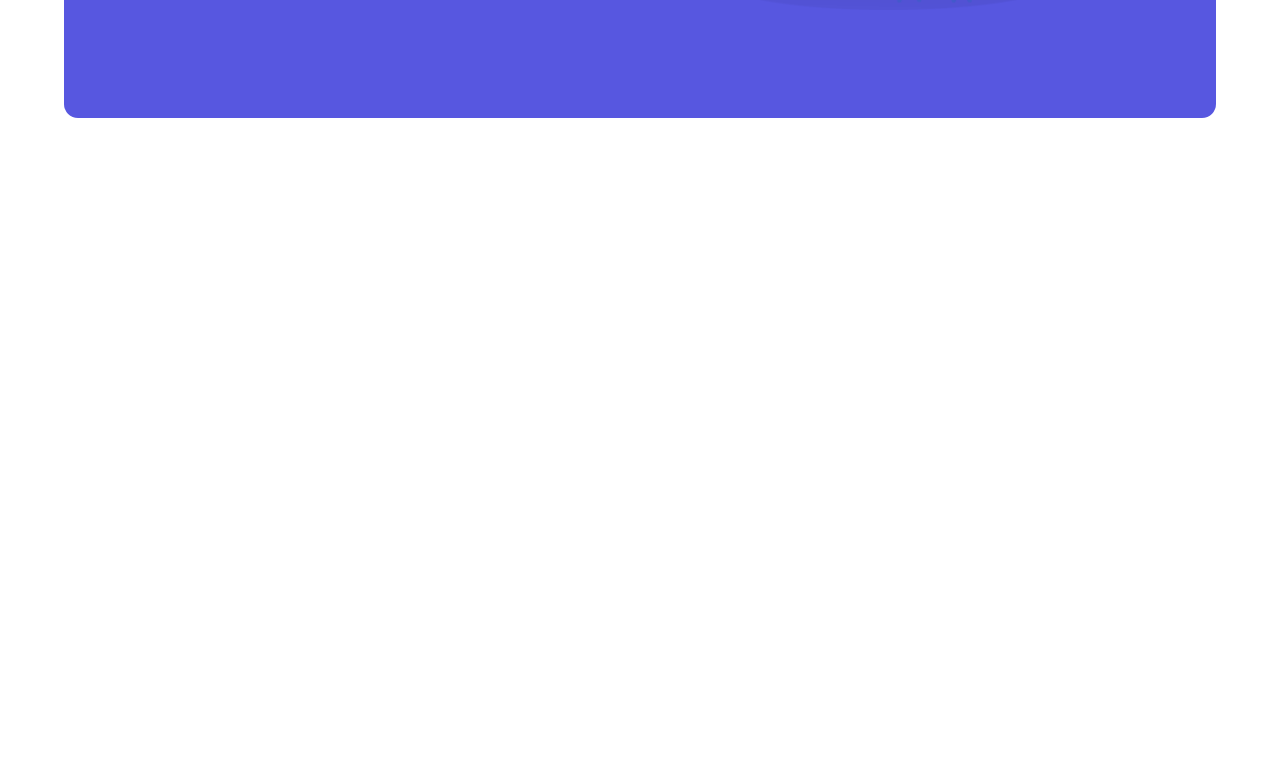
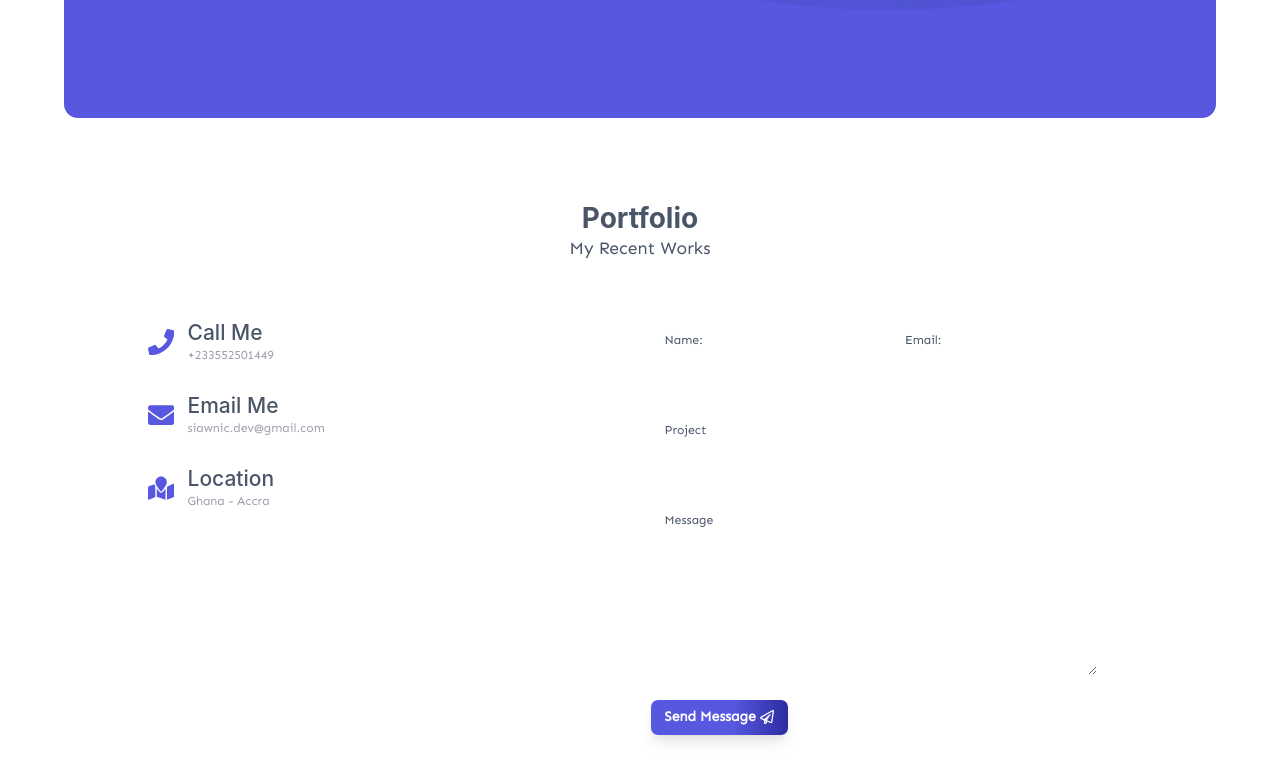
Before and after one commit to ayequill/siaw.dev, a React (Create React App) app: page / in a window 1280 px wide. Shown: the part 5250-6030 px from the top of the page. Before the commit the page ends 5410 px from the top, so only its background shows below. Built offline with nearby package versions, Linux system fonts and the light colour scheme.

Commit message:
Updated styling

```diff
--- a/src/App.tsx
+++ b/src/App.tsx
@@ -8,9 +8,9 @@ import { Skills } from './components/Skills';
 import { theme } from './theme/chakra.theme';
 import { SectionWrapper } from './components/SectionWrapper';
 import Project from './components/Project';
+import Contact from './components/ContactForm';
 export default function App() {
 	return (
-		// eslint-disable-next-line @typescript-eslint/no-unsafe-assignment
 		<ChakraProvider theme={theme} resetCSS>
 			<NavigationBar />
 			<SectionWrapper>
@@ -20,6 +20,7 @@ export default function App() {
 				<Qualification />
 				<Portfolio />
 				<Project />
+				<Contact />
 			</SectionWrapper>
 		</ChakraProvider>
 	);
--- a/src/components/ContactForm.tsx
+++ b/src/components/ContactForm.tsx
@@ -4,88 +4,221 @@ import {
 	FaPhone,
 	FaRegPaperPlane,
 } from 'react-icons/fa';
-import { Box, Heading, Text, Grid } from '@chakra-ui/react';
+import {
+	Box,
+	Heading,
+	Text,
+	Grid,
+	Textarea,
+	Input,
+	Flex,
+	Icon,
+	Button,
+} from '@chakra-ui/react';
 export default function Contact() {
 	return (
-		<Box as="section" className="contact section" id="contact">
+		<Box
+			as="section"
+			className="contact section"
+			id="contact"
+			layerStyle="sectionStyles"
+			mb="3rem"
+		>
 			<Heading fontSize={['1.5rem', '2rem']} textAlign="center">
 				Portfolio
 			</Heading>
 			<Text fontSize="xl" mb={[12, 16]} textAlign="center">
 				My Recent Works
 			</Text>
-			<Grid className="contact__container container grid">
+			<Grid gap="1.5rem" gridTemplateColumns={[null, 'repeat(2,1fr)']}>
 				<Box>
-					<Box className="contact__information">
-						<FaPhone className="contact__icon" />
+					<Flex mb={8} alignItems="center" gap="0.2rem">
+						<Icon
+							as={FaPhone}
+							fontSize="3xl"
+							color="brand.primary"
+							mr=".75rem"
+						/>
 						<Box>
-							<Heading className="contact__title">Call Me</Heading>
-							<Text className="contact__subtitle">+233552501449</Text>
+							<Heading fontSize="2xl" fontWeight="500">
+								Call Me
+							</Heading>
+							<Text color="brand.textSecondary">+233552501449</Text>
 						</Box>
-					</Box>
+					</Flex>
 
-					<Box className="contact__information">
-						<FaEnvelope className="contact__icon" />
+					<Flex
+						mb={8}
+						className="contact__information"
+						alignItems="center"
+						gap="0.2rem"
+					>
+						<Icon
+							as={FaEnvelope}
+							fontSize="3xl"
+							color="brand.primary"
+							mr=".75rem"
+						/>
 						<Box>
-							<Heading className="contact__title">Email Me</Heading>
-							<Text className="contact__subtitle">siawnic.dev@gmail.com</Text>
+							<Heading fontSize="2xl" fontWeight="500">
+								Email Me
+							</Heading>
+							<Text color="brand.textSecondary">siawnic.dev@gmail.com</Text>
 						</Box>
-					</Box>
+					</Flex>
 
-					<Box className="contact__information">
-						<FaMapMarked className="contact__icon" />
+					<Flex mb={8} alignItems="center" gap="0.2rem">
+						<Icon
+							as={FaMapMarked}
+							fontSize="3xl"
+							color="brand.primary"
+							mr=".75rem"
+						/>
 						<Box>
-							<Heading className="contact__title">Location</Heading>
-							<Text className="contact__subtitle">Ghana - Accra</Text>
+							<Heading fontSize="2xl" fontWeight="500">
+								Location
+							</Heading>
+							<Text color="brand.textSecondary">Ghana - Accra</Text>
 						</Box>
-					</Box>
+					</Flex>
 				</Box>
-				<form name="contact__form" method="POST" className="contact__form grid">
+				<Grid
+					as="form"
+					gap={['1.5rem']}
+					name="contact__form"
+					method="POST"
+					className="contact__form grid"
+					width={[null, null, '460px']}
+				>
 					<input type="hidden" name="form-name" value="contact__form" />
-					<Box className="contact__inputs grid">
-						<Box className="contact__content">
-							<label htmlFor="" className="contact__label">
+					<Grid gap={['1.5rem']} gridTemplateColumns={[null, 'repeat(2, 1fr)']}>
+						<Box
+							bg="brand.inputColor"
+							borderRadius=".5rem"
+							p={['0.75rem 1rem 0.25rem']}
+						>
+							<label
+								color="brand.titleColor"
+								htmlFor="name"
+								className="contact__label"
+							>
 								Name:{' '}
 							</label>
-							<input type="text" name="name" className="contact__input" />
+							<Input
+								w={['100%']}
+								bg="brand.inputColor"
+								color="brand.textColor"
+								border="none"
+								outline="none"
+								p={['0.25rem 0.5rem .5rem 0']}
+								type="text"
+								name="name"
+								focusBorderColor="none"
+								className="contact__input"
+							/>
 						</Box>
-						<Box className="contact__content">
-							<label htmlFor="" className="contact__label">
+						<Box
+							className="contact__content"
+							bg="brand.inputColor"
+							borderRadius=".5rem"
+							p={['0.75rem 1rem 0.25rem']}
+						>
+							<label
+								color="brand.titleColor"
+								htmlFor="email"
+								className="contact__label"
+							>
 								Email:{' '}
 							</label>
-							<input type="email" name="email" className="contact__input" />
+							<Input
+								w={['100%']}
+								bg="brand.inputColor"
+								color="brand.textColor"
+								border="none"
+								outline="none"
+								p={['0.25rem 0.5rem .5rem 0']}
+								type="email"
+								name="email"
+								className="contact__input"
+							/>
 						</Box>
-					</Box>
-					<Box className="contact__content">
-						<label htmlFor="" className="contact__label">
+					</Grid>
+					<Box
+						className="contact__content"
+						bg="brand.inputColor"
+						borderRadius=".5rem"
+						p={['0.75rem 1rem 0.25rem']}
+					>
+						<label
+							color="brand.titleColor"
+							htmlFor="project"
+							className="contact__label"
+						>
 							Project{' '}
 						</label>
-						<input type="text" name="project" className="contact__input" />
+						<Input
+							w={['100%']}
+							bg="brand.inputColor"
+							color="brand.textColor"
+							border="none"
+							outline="none"
+							p={['0.25rem 0.5rem .5rem 0']}
+							type="text"
+							name="project"
+							className="contact__input"
+						/>
 					</Box>
-					<Box className="contact__content">
-						<label htmlFor="" className="contact__label">
+					<Box
+						className="contact__content"
+						bg="brand.inputColor"
+						borderRadius=".5rem"
+						p={['0.75rem 1rem 0.25rem']}
+					>
+						<label
+							color="brand.titleColor"
+							htmlFor=""
+							className="contact__label"
+						>
 							Message{' '}
 						</label>
-						<textarea
+						<Textarea
+							w={['100%']}
+							bg="brand.inputColor"
+							color="brand.textColor"
+							border="none"
+							outline="none"
+							p={['0.25rem 0.5rem .5rem 0']}
 							name="message"
 							id=""
-							cols="0"
-							rows="7"
+							cols={0}
+							rows={7}
+							// size="xs"
 							className="contact__input"
-						></textarea>
+						></Textarea>
 					</Box>
 
 					<Box>
-						<button
+						<Button
 							type="submit"
-							href="#contact"
+							display="inline-flex"
+							textDecoration="none"
+							color="white"
+							fontWeight="bold"
+							bg="brand.linear"
+							borderRadius="0.5rem"
+							padding="1rem"
+							columnGap=".3rem"
+							_hover={{ textDecoration: 'none', bgColor: 'brand.primary' }}
+							alignItems="center"
+							boxShadow="lg"
+							// href="#contact"
 							className="button button button--flex"
 						>
 							Send Message
 							<FaRegPaperPlane className="button__icon" />
-						</button>
+						</Button>
 					</Box>
-				</form>
+				</Grid>
 			</Grid>
 		</Box>
 	);
```
